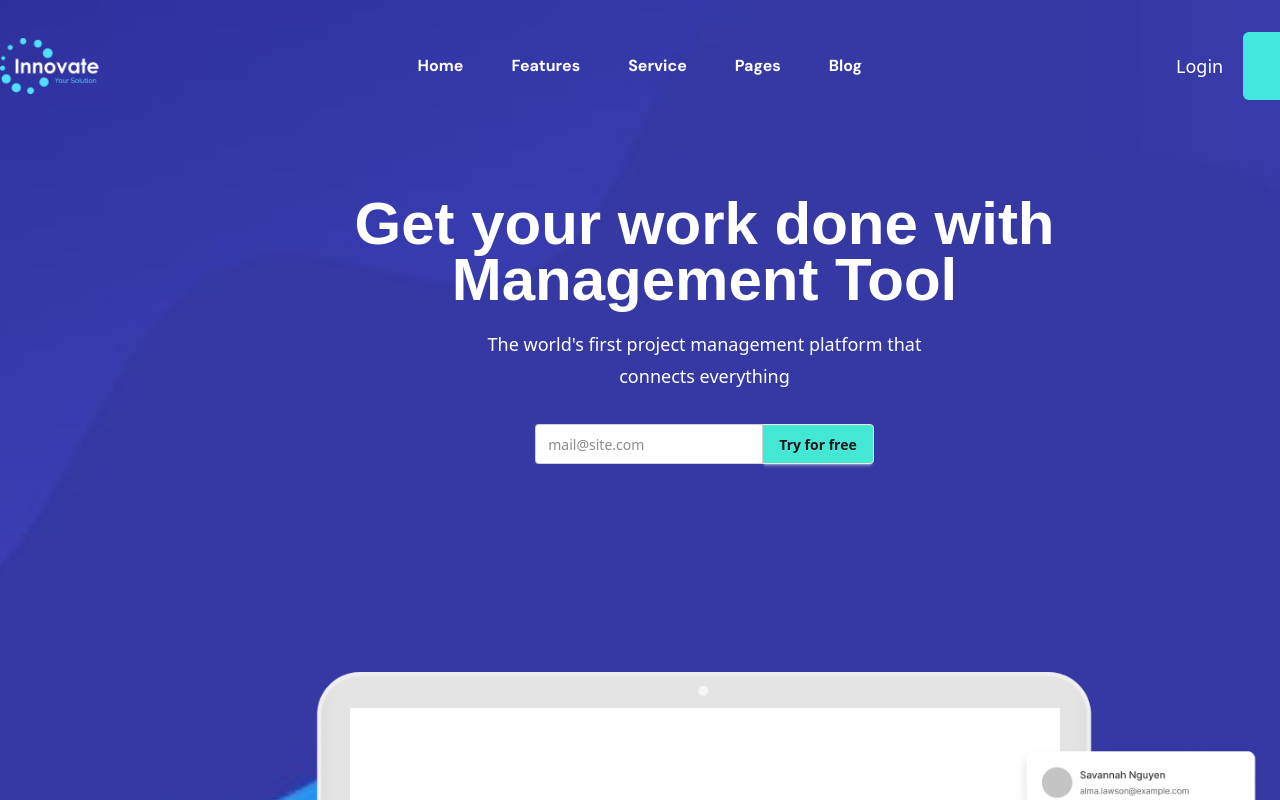
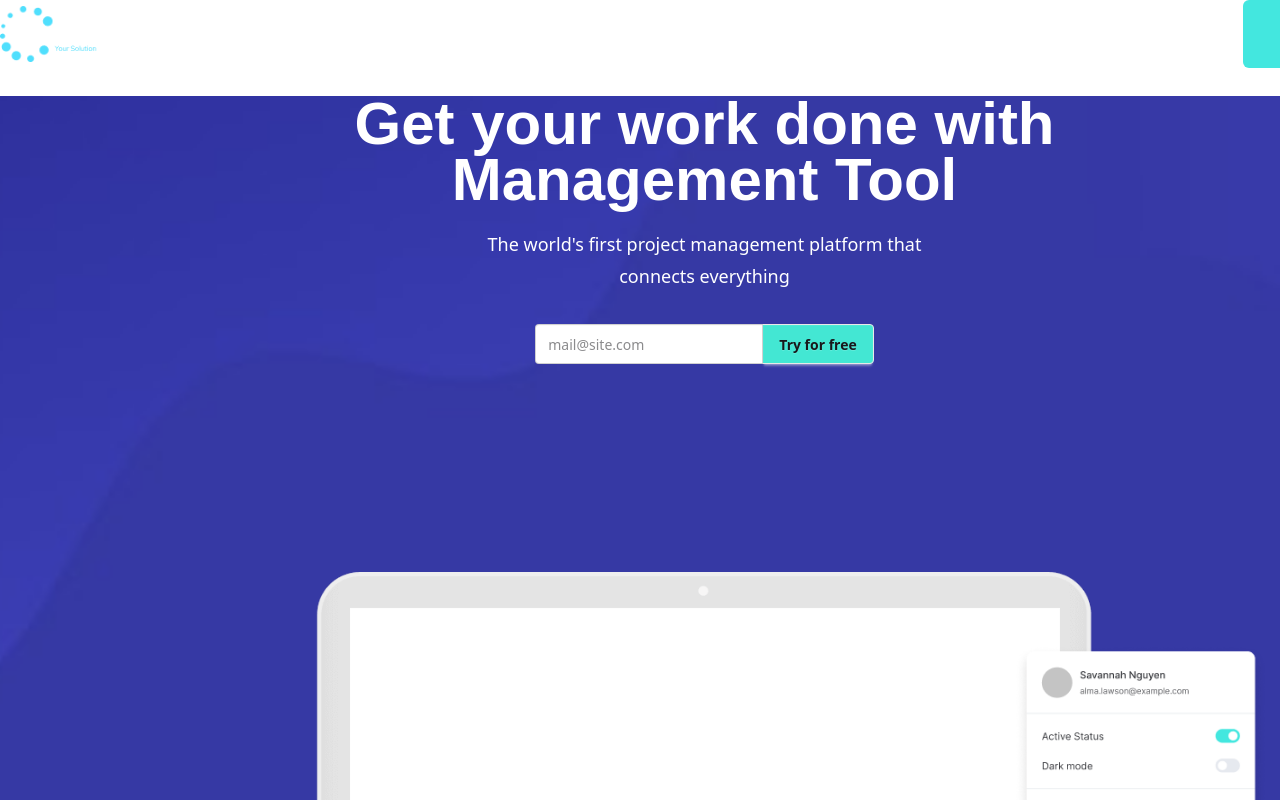
Before and after one commit to rameshdas333/Inovate-projects-react, a React (Vite) app: page / in a window 1280 px wide. Shown: the top 800 px of the page. Built offline with nearby package versions, Linux system fonts and the light colour scheme; a web font is replaced by a local one.

Commit message:
first commit

```diff
--- a/src/components/Aboutus.jsx
+++ b/src/components/Aboutus.jsx
@@ -15,8 +15,8 @@ const AboutUs = () => {
         <div className='mt-40  bg-[#F4FAFA]'>
 
             <Container>
-              <div className='  flex py-40 justify-between  items-center'>
-                  <div className='w-1/2'>
+              <div className='  md:flex py-40  items-center'>
+                  <div className='md:w-1/2'>
                     <h1 className=' pb-[5px] w-[594px]  text-header font-bold text-3xl md:text-[46px] font-chivo'>What they are talking about us?</h1>
                     <p className='pb-10 w-[503px] text-base md:text-lg text-para font-dmsans'>testimonials are evidence of customers talking about your product or service in their own words. At their best, they are authentic, descriptive.</p>
                    <div className='py-4'>
@@ -62,7 +62,7 @@ const AboutUs = () => {
             </div>
            </div> */}
 
-           <div className='w-1/2'>
+           <div className='md:w-1/2'>
             <AboutUsSlider></AboutUsSlider>
            </div>
 
--- a/src/components/AboutusSlider.jsx
+++ b/src/components/AboutusSlider.jsx
@@ -21,7 +21,7 @@ function AboutUsSlider() {
 
        <div className='relative  px-10 py-12 rounded-[20px] drop-shadow-[0_4px_4px_0_rgba(0,0,0,0.25)] bg-white'>
             <div className=' absolute -top-[80px] rounded-full bg-amber-400 w-[124px]  h-[124px]'></div>
-            <p className='text-[22px] pb-[37px] font-dmsans text-para leading-[44px]  w-[667px]'>“Wow. Amazing company amazing Expert Manager. They know how to get things done when it comes to online trading. </p>
+            <p className='text-base md:text-[22px] pb-[37px] font-dmsans text-para leading-[44px]  w-[667px]'>“Wow. Amazing company amazing Expert Manager. They know how to get things done when it comes to online trading. </p>
             <p className='text-2xl font-chivo font-bold leading-[36px] text-header'>Robert Fox</p>
 
               <div className='text-base font-dmsans '>Digital Marketer</div>
--- a/src/components/Bannerimg.jsx
+++ b/src/components/Bannerimg.jsx
@@ -1,7 +1,7 @@
 
 const BannerImg = ({children}) => {
     return (
-        <div className=' bg-cover bg-center bg-[url(./assets/BgShape.png)]  md:h-[1240px]'>
+        <div className=' bg-cover relative bg-center bg-[url(./assets/BgShape.png)]  md:h-[1240px]'>
 
 
             {children}
--- a/src/components/Navbar/Navbar.jsx
+++ b/src/components/Navbar/Navbar.jsx
@@ -1,20 +1,38 @@
 import { FaBars } from 'react-icons/fa6';
 import logo from '../../assets/logo.png'
 import Container from '../Container';
-import { useState } from 'react';
+import { useEffect, useState } from 'react';
 
 const Navbar = () => {
   const [menu,setMenu] = useState(false)
+  const [navscroll,setNavscroll] = useState(false)
  const handleClick = () =>{
  setMenu(!menu)
  }
+
+
+ useEffect(()=>{
+  function scrollFunction(){
+    console.log('ok')
+    if(window.scrollY >200 ){
+     setNavscroll(true)
+
+
+    }else{
+      setNavscroll(false)
+    }
+  }
+  window.addEventListener("scroll",scrollFunction)
+ },[])
     return (
-
-      <Container>
- <div className='z-50  md:flex px-5 md:px-0 justify-between items-center pt-8 '>
+// {`z-50 ${navscroll ? 'fixed  top-0 left-1/2 px-10 -translate-x-1/2 w-full bg-red-300 ':"" }  md:flex px-5 md:px-0 justify-between items-center py-5`
+     <nav className={`z-50 w-full ${navscroll ? 'bg-red-400': ''} fixed top-0 left-0`}>
+       <Container>
+ <div className={` flex justify-between items-center  `} >
            <div className=' flex items-center justify-between'>
            <img className='h-14' src={logo} alt="" />
-             <button className='z-50' onClick={handleClick} ><FaBars className=' text-2xl text-white md:hidden'/></button>
+             <button className='z-50' onClick={handleClick} >
+              <FaBars className=' text-2xl text-white md:hidden'/></button>
            </div>
            <div className=''>
            <ul className=' font-bold hidden  md:flex gap-12 font-dmsans text-white '>
@@ -31,13 +49,15 @@ const Navbar = () => {
            <button className='py-5 px-12 text-lg  font-medium bg-[#43E7DF] text-black rounded-[6px]  '>Register</button>
            </div>
         </div>
-                    {
+
+     {
         menu &&
          <div className='bg-red-400'>
          <p>bhfhfhkfhghk</p>
           </div>
       }
       </Container>
+     </nav>
 
 
 
--- a/src/index.css
+++ b/src/index.css
@@ -18,7 +18,7 @@
 
 }
 .slick-track{
-    padding: 80px !important;
+    padding-top: 80px !important;
 
 }
 
```
